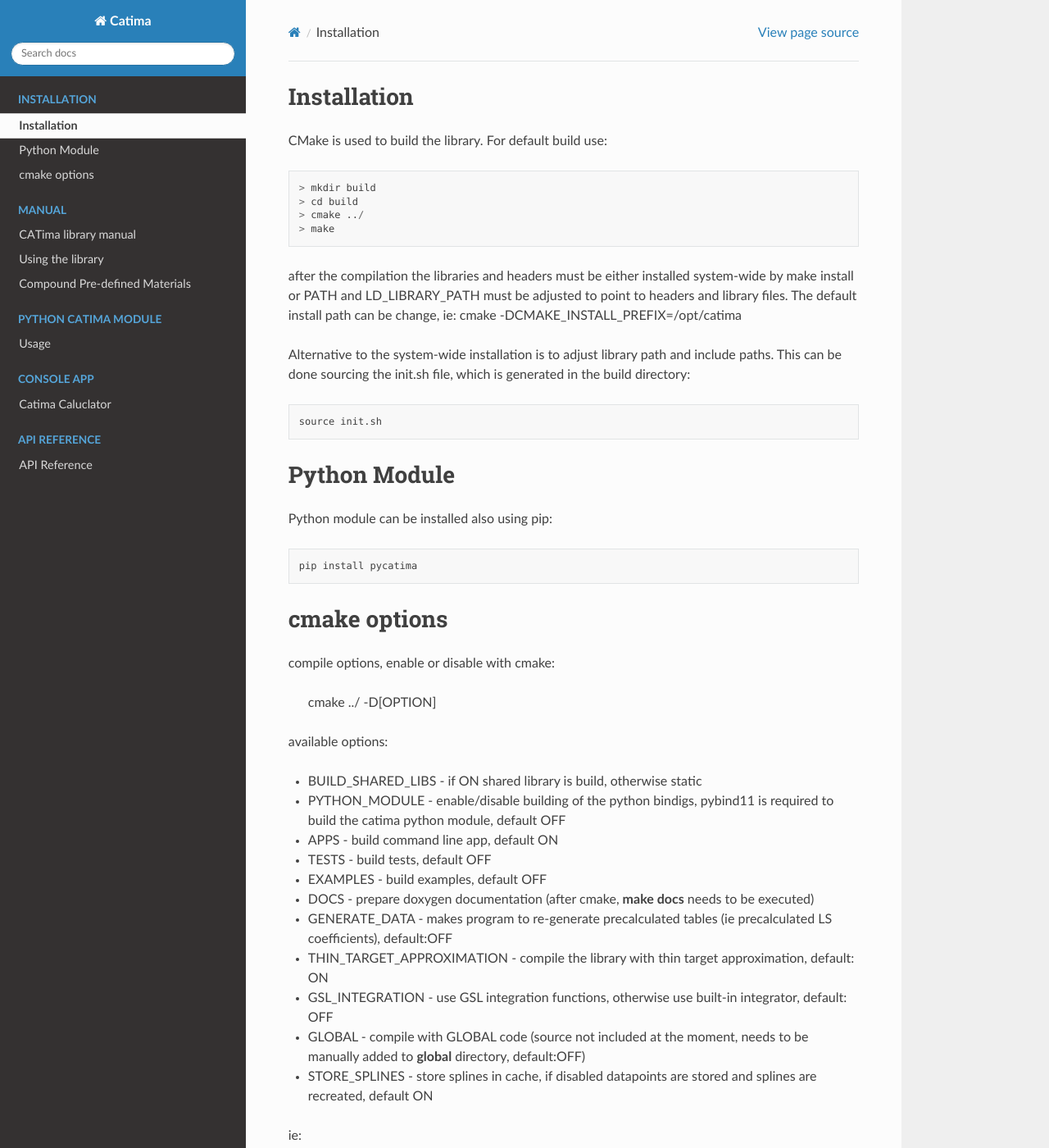
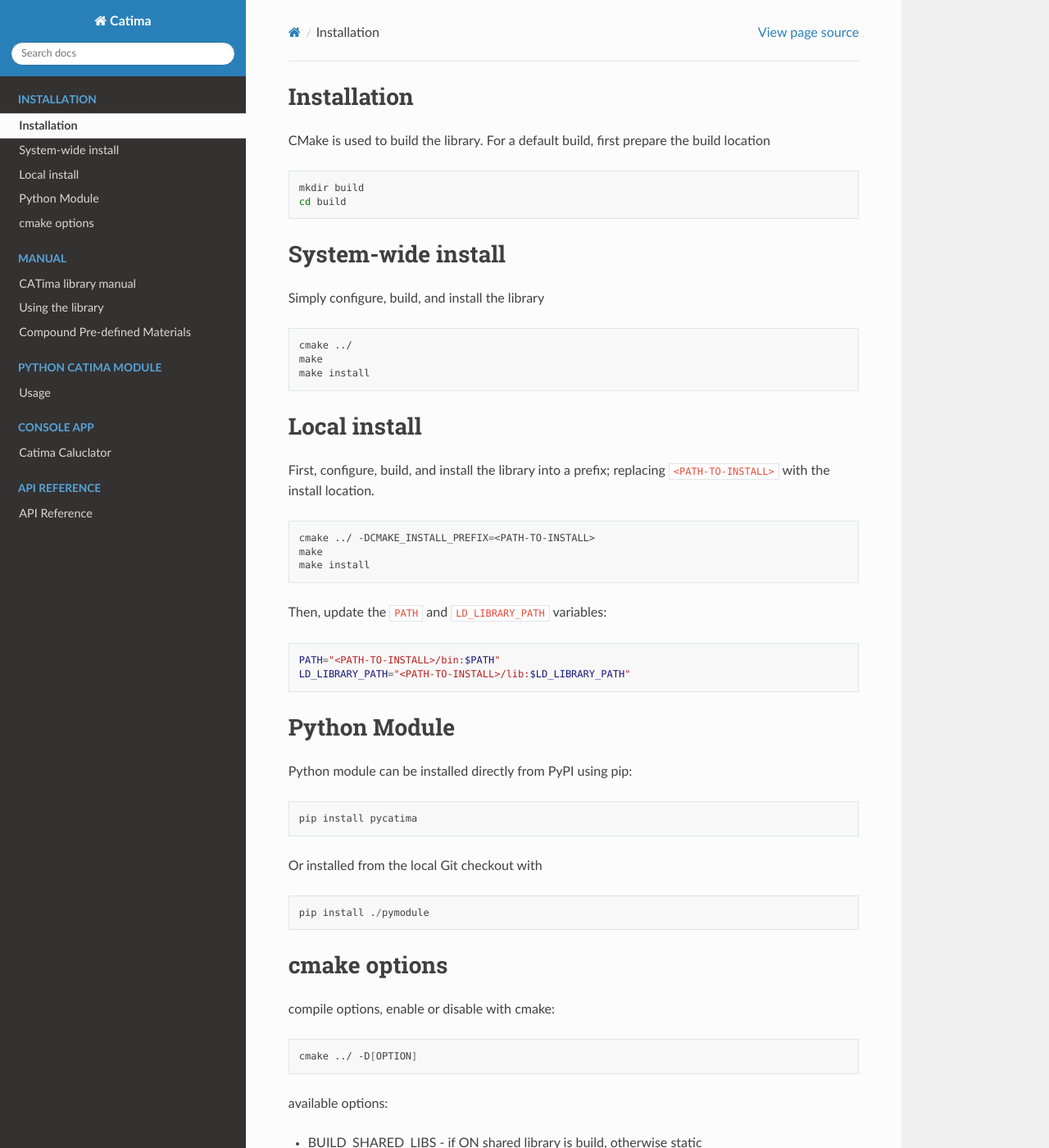
Before and after one commit to hrosiak/catima, a Sphinx documentation site: the page built from docs/README.md, in a window 1280 px wide and 1400 px high. Shown: the whole window at 82% size. Built offline with Sphinx 7.4.7 and the Read the Docs theme 2.0.0, drawn with Linux system fonts in a browser that asks for light colours; some of the changed text lies outside the part shown.

Commit message:
docs: update install guide

````diff
--- a/docs/README.md
+++ b/docs/README.md
@@ -1,38 +1,57 @@
 Installation
 ------------
-CMake is used to build the library. For default build use:
+CMake is used to build the library. For a default build, first prepare the build location
 
-```
-> mkdir build
-> cd build
-> cmake ../
-> make
+```bash
+mkdir build
+cd build
 ```
 
-after the compilation the libraries and headers must be either installed system-wide by make install or PATH and LD_LIBRARY_PATH must be adjusted to point to headers and library files.
-The default install path can be change, ie: cmake -DCMAKE_INSTALL_PREFIX=/opt/catima
+## System-wide install
+Simply configure, build, and install the library
+```bash
+cmake ../
+make
+make install
+```
 
-Alternative to the system-wide installation is to adjust library path and include paths.
-This can be done sourcing the init.sh file, which is generated in the build directory:
+## Local install
+First, configure, build, and install the library into a prefix; replacing `<PATH-TO-INSTALL>` with the install location.
+```bash
+cmake ../ -DCMAKE_INSTALL_PREFIX=<PATH-TO-INSTALL>
+make
+make install
 ```
-source init.sh
+
+Then, update the `PATH` and `LD_LIBRARY_PATH` variables:
+```bash
+PATH="<PATH-TO-INSTALL>/bin:$PATH"
+LD_LIBRARY_PATH="<PATH-TO-INSTALL>/lib:$LD_LIBRARY_PATH"
 ```
+
 
 Python Module
 -------------
-Python module can be installed also using pip:
+Python module can be installed directly from PyPI using pip:
 ```
 pip install pycatima
 ```
 
+Or installed from the local Git checkout with
+```
+pip install ./pymodule
+```
+
+
 cmake options
 -------------
 compile options, enable or disable with cmake:
-> cmake ../ -D[OPTION]
+```bash
+cmake ../ -D[OPTION]
+```
 
 available options:
   * BUILD_SHARED_LIBS - if ON shared library is build, otherwise static
-  * PYTHON_MODULE - enable/disable building of the python bindigs, pybind11 is required to build the catima python module, default OFF
   * APPS - build command line app, default ON
   * TESTS - build tests, default OFF
   * EXAMPLES - build examples, default OFF
@@ -44,4 +63,6 @@
   * STORE_SPLINES - store splines in cache, if disabled datapoints are stored and splines are recreated, default ON
 
 ie:
-> cmake -DPYTHON_MODULE=ON -DEXAMPLES=ON ../
+```bash
+cmake -DEXAMPLES=ON ../
+```
````
Also changed, not shown: README.md (+37 -15 lines).
